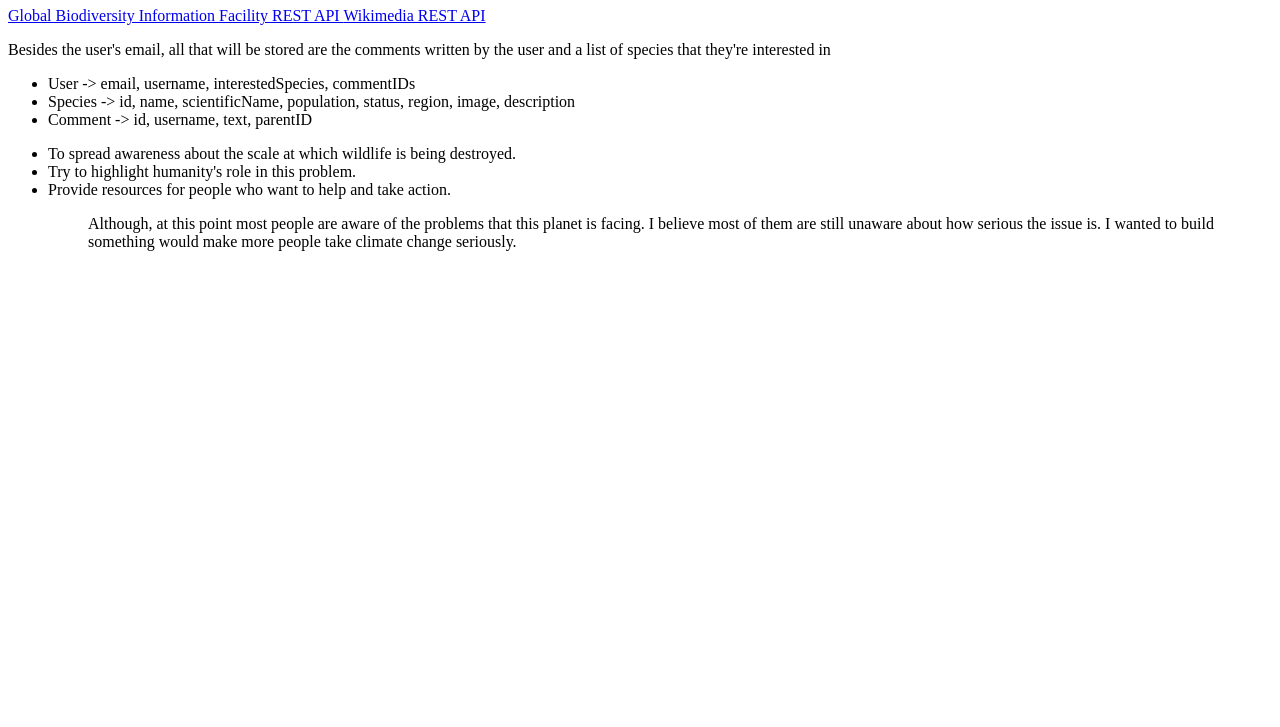
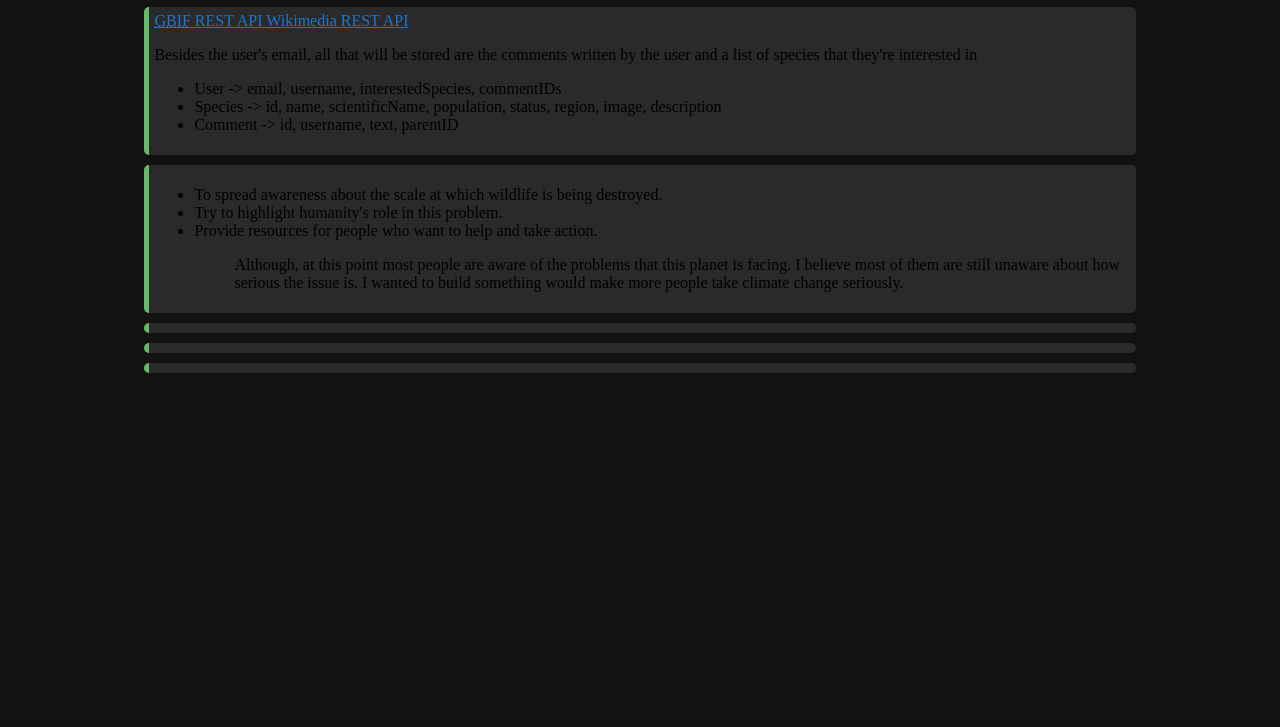
Before and after one commit to UIC-CS484/assignment-1---team-project-proposal-team-22, a plain HTML site: page EOA_Assignment1.html in a window 1280 px wide. Shown: the part 73-800 px from the top of the page. Drawn offline with Linux system fonts and the light colour scheme; a script that the page names is missing.

Commit message:
Added some css and some more content

```diff
--- a/EOA_Assignment1.html
+++ b/EOA_Assignment1.html
@@ -20,8 +20,7 @@
   </head>
 
   <body>
-
-    <div id="container">
+    <div class="container">
 
       <header>
         <h1 id = "title"> Extinct or Alive </h1>
@@ -33,7 +32,8 @@
 
           <!-- Potential APIs -->
           <a href="https://api.gbif.org/v1/">
-            Global Biodiversity Information Facility REST API
+            <abbr title="Global Biodiversity Information Facility">GBIF</abbr>
+            REST API
           </a>
 
           <a href="https://en.wikipedia.org/api/rest_v1/">Wikimedia REST API</a>
--- a/Stylesheet.css
+++ b/Stylesheet.css
@@ -0,0 +1,42 @@
+:root{
+  /* Global Constants */
+  --color-surface : rgb(18, 18, 18);
+  --color-surface-secondary: rgba(255,255,255, 0.1);
+  --color-accent : #66bb6a;
+  --color-on-surface: #ffffff;
+  --color-link: #1976d2;
+  --color-link-visited: #b39ddb
+}
+
+.container{
+  margin-left: auto;
+  margin-right: auto;
+  width: 80%;
+}
+
+body{
+  background-color: var(--color-surface);
+  color: var(--color-text);
+}
+
+a{
+  color: var(--color-link);
+}
+
+a:visited{
+  color: var(--color-link-visited);
+}
+
+section{
+  background-color: var(--color-surface-secondary);
+  border-left-color: var(--color-accent);
+  border-left-style: solid;
+  border-left-width: 5px;
+  border-radius: 5px;
+  padding: 5px;
+  margin: 10px;
+}
+
+header{
+  text-align: center;
+}
```
